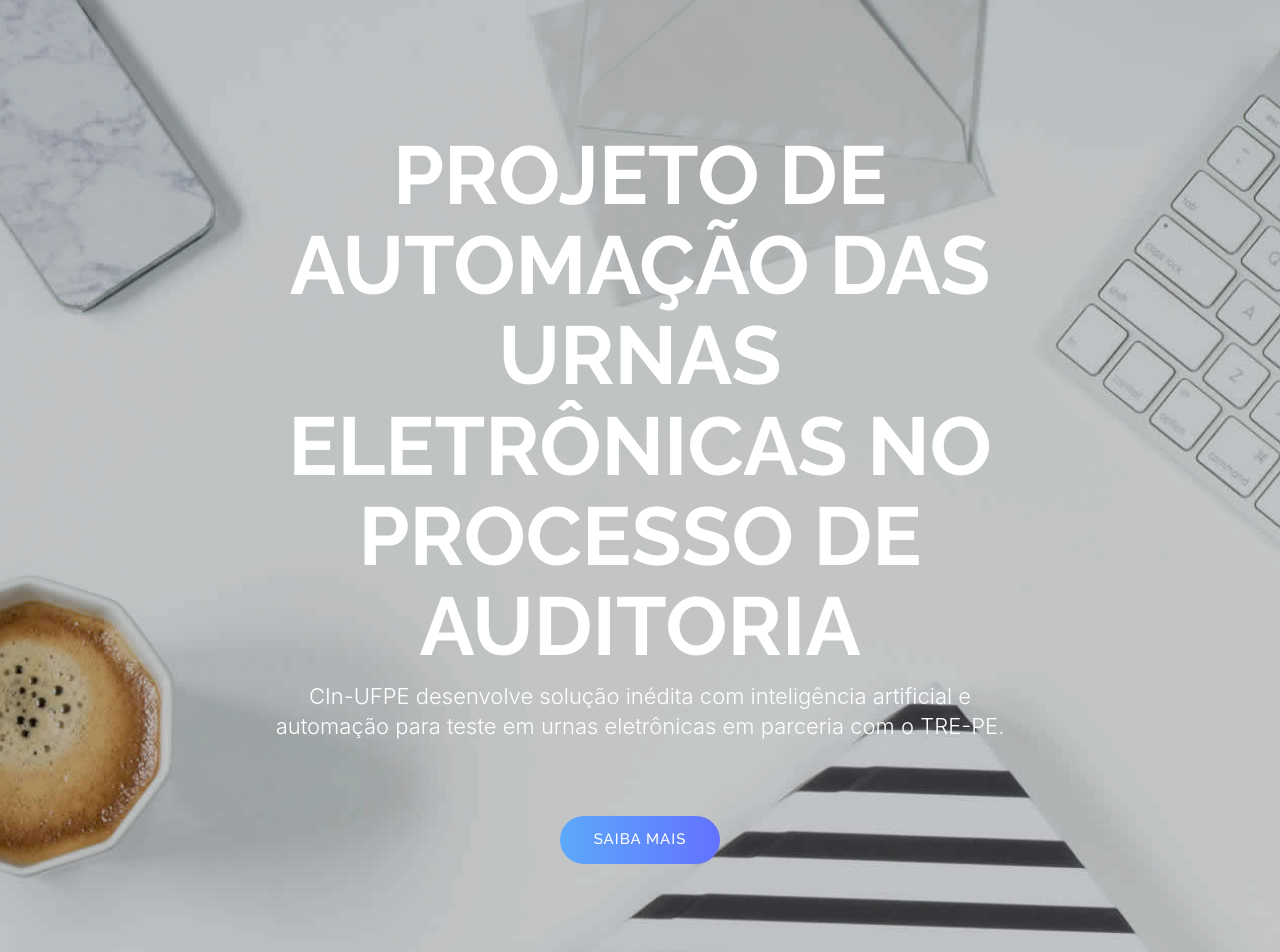
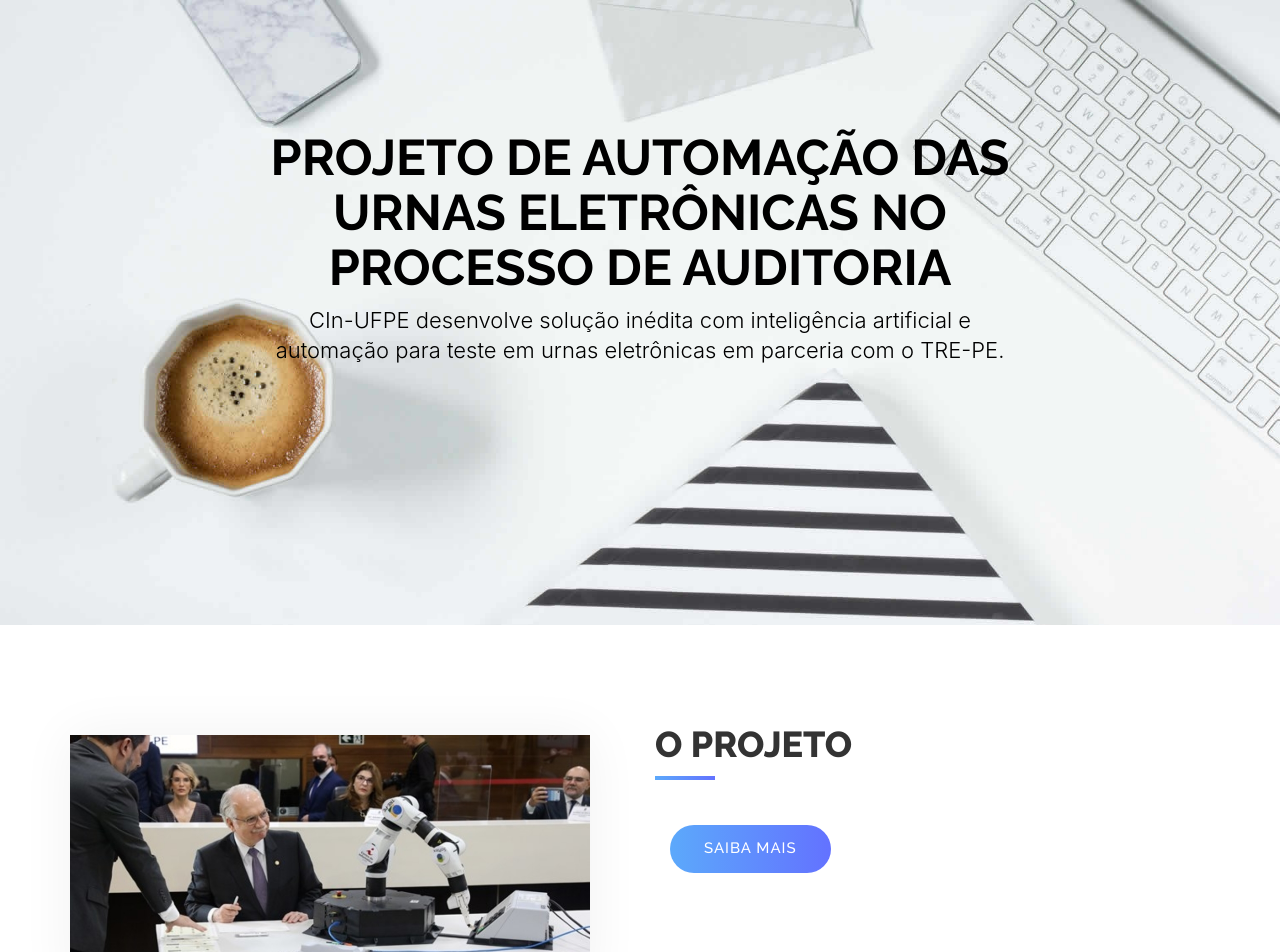
Before and after one commit to Curso-de-Robotica-e-IA/curso-de-robotica-ia.github.io, a React (Create React App) app: page /project-2022 in a window 1280 px wide. Shown: the part 220-1172 px from the top of the page. Built offline with nearby package versions, Linux system fonts and the light colour scheme; what smooth-scroll would draw is missing.

Commit message:
new landpage with route problem

```diff
--- a/public/css/style.css
+++ b/public/css/style.css
@@ -262,6 +262,34 @@ a:focus,
   -moz-background-size: cover;
   background-size: cover;
   -o-background-size: cover;
+}
+.intro-project{
+  display: table;
+  width: 100%;
+  padding: 0;
+  background: url(../img/intro-bg.jpg) center center no-repeat;
+  background-color: #000000;
+  -webkit-background-size: cover;
+  -moz-background-size: cover;
+  background-size: cover;
+  -o-background-size: cover;
+}
+.intro-project h1 {
+  font-family: "Raleway", sans-serif;
+  color: rgb(0, 0, 0);
+  font-size: 50px;
+  font-weight: 700;
+  text-transform: uppercase;
+  margin-top: 0;
+  margin-bottom: 10px;
+}
+.intro-project p {
+  color: rgb(0, 0, 0);
+  font-size: 22px;
+  font-weight: 300;
+  line-height: 30px;
+  margin: 0 auto;
+  margin-bottom: 60px;
 }
 .intro .overlay {
   background: rgba(0, 0, 0, 0.2);
--- /dev/null
+++ b/src/components/projects/2022/about.jsx
@@ -0,0 +1,26 @@
+export const About = (props) => {
+    return (
+      <div id="about">
+        <div className="container">
+          <div className="row">
+            <div className="col-xs-12 col-md-6">
+              {" "}
+              <img src="img/portfolio/TRE/07-TRE-Large.jpg" className="img-responsive" alt="" />{" "}
+            </div>
+            <div className="col-xs-12 col-md-6">
+              <div className="text-img">
+                <h2>O projeto</h2>
+                <p>{props.data ? props.data.paragraph : "loading..."}</p>
+              </div>
+              <a
+                  href="#project2022-blogpost"
+                  className="btn btn-custom btn-lg page-scroll"
+                >
+                  Saiba mais
+                </a>{" "}
+            </div>
+          </div>
+        </div>
+      </div>
+    );
+  };
--- /dev/null
+++ b/src/components/projects/2022/header.jsx
@@ -0,0 +1,21 @@
+export const Header = (props) => {
+  return (
+    <header id="header-project">
+      <div className="intro-project">
+        <div className="overlay">
+          <div className="container">
+            <div className="row">
+              <div className="col-md-8 col-md-offset-2 intro-text">
+                <h1>
+                  {props.data ? props.data.title : "Loading"}
+                  <span></span>
+                </h1>
+                <p>{props.data ? props.data.paragraph : "Loading"}</p>
+              </div>
+            </div>
+          </div>
+        </div>
+      </div>
+    </header>
+  );
+};
--- a/src/components/projects/2022/navigation.jsx
+++ b/src/components/projects/2022/navigation.jsx
@@ -36,8 +36,8 @@ export const Navigation = (props) => {
                 </a>
               </li>
               <li>
-                <a href="#team" className="page-scroll">
-                  Time
+                <a href="#team_voxar" className="page-scroll">
+                  Colaboradores
                 </a>
               </li>
             </ul>
--- a/src/components/projects/2022/team.jsx
+++ b/src/components/projects/2022/team.jsx
@@ -1,19 +1,14 @@
-import { Link } from "react-router-dom";
-
 export const Team = (props) => {
-  function isMain(element) {
-    return element ? element.main : false;
-  }
   return (
-    <div id="team" className="text-center">
+    <div id="team_voxar" className="text-center">
       <div className="container">
         <div className="col-md-8 col-md-offset-2 section-title">
-          <h2>Conheça nosso Time</h2>
-          <p>Contamos com professores e funcionários qualificados.</p>
+          <h2>Time de pesquisadores</h2>
+          <p>Contamos com a ajuda de pesquisadores do voxar no primeiro ano de projeto.</p>
         </div>
         <div id="row">
           {props.data
-            ? props.data.filter(isMain).map((d, i) => (
+            ? props.data.map((d, i) => (
                 <div key={`${d.name}-${i}`} className="col-md-3 col-sm-6 team">
                   <div className="thumbnail">
                     {" "}
@@ -21,18 +16,13 @@ export const Team = (props) => {
                     <div className="caption">
                       <h4>{d.name}</h4>
                       <p>{d.job}</p>
+                      <p>{d.bio}</p>
+                      <p>{d.contact}</p>
                     </div>
                   </div>
                 </div>
               ))
             : "loading"}
-          <div className="col-md-8 col-md-offset-2 intro-text">
-            <nav className="btn btn-custom btn-lg page-scroll">
-              <Link to="/all-team" style={{ color: "#FFF" }}>
-                Mais detalhes
-              </Link>
-            </nav>
-          </div>
         </div>
       </div>
     </div>
--- a/src/components/projectsHorizontalMenu/ProjectsMenu.js
+++ b/src/components/projectsHorizontalMenu/ProjectsMenu.js
@@ -8,11 +8,12 @@ import "./hideScrollbar.css";
 
 const elemPrefix = "project-";
 const getId = (index) => `${elemPrefix}${index}`;
+const getIdYear = getId+2022
 
 const getItems = (size) =>
   Array(size)
     .fill(0)
-    .map((_, ind) => ({ id: getId(ind) }));
+    .map((_, ind) => ({ id: getIdYear(ind) }));
 
 function ProjectsMenu(props) {
   const [items] = React.useState(getItems(props["props"]["data"].length));
--- a/src/data/data_projects.json
+++ b/src/data/data_projects.json
@@ -3,6 +3,11 @@
         "title": "Projeto de automação das urnas eletrônicas no processo de auditoria",
         "paragraph": "CIn-UFPE desenvolve solução inédita com inteligência artificial e automação para teste em urnas eletrônicas em parceria com o TRE-PE."
     },
+    "About": [
+        {
+            "paragraph": "O Centro de Informática (CIn) da Universidade Federal de Pernambuco (UFPE), com tradição em programas de residência para empresas há 2 décadas, sendo referência nacional e premiado pelo MCTI, lançou em outubro de 2021 a primeira turma da Residência em Robótica e Inteligência Artificial Aplicadas a Testes de Software através de convênio com a Softex e posterior acordo de parceria tripartite com o Tribunal Regional Eleitoral (TRE-PE). A proposta do curso é formar especialistas, uma Pós-Graduação Lato Sensu, em Robótica e Inteligência Artificial e desenvolver um kit robótico inteligente capaz de interagir com as urnas eletrônicas do TRE-PE nas eleições de 2022."
+        }
+      ],
     "Landmarks":[
         {
             "name": "Ascom CIn",
--- a/src/pages/home.jsx
+++ b/src/pages/home.jsx
@@ -1,6 +1,6 @@
 import { useState, useEffect } from "react";
 import { Navigation } from "../components/home/navigation";
-import { Header } from "../components/header";
+import { Header } from "../components/home/header";
 import { Skills } from "../components/home/skills";
 import { About } from "../components/home/about";
 import { Projects } from "../components/home/projects";
--- a/src/pages/projects/project2022.jsx
+++ b/src/pages/projects/project2022.jsx
@@ -4,7 +4,8 @@ import "../../App.css";
 import { useState } from "react";
 import { useEffect } from "react";
 import { Navigation } from "../../components/projects/2022/navigation";
-import { Header } from "../../components/header";
+import { Header } from "../../components/projects/2022/header";
+import { About } from "../../components/projects/2022/about";
 import { Gallery } from "../../components/projects/2022/gallery";
 import { Testimonials } from "../../components/projects/2022/testimonials";
 import { Team } from "../../components/projects/2022/team";
@@ -23,6 +24,7 @@ export const Project2022 = () => {
     <div>
       <Navigation />
       <Header data={landingPageData.Header} />
+      <About data={landingPageData.About} />
       <Gallery data={landingPageData.Gallery} />
       <Testimonials data={landingPageData.Testimonials} />
       <Team data={landingPageData.Team} />
```
Also changed, not shown: src/components/blogPost.jsx (renamed from src/components/home/blogPost.jsx), src/components/home/header.jsx (renamed from src/components/header.jsx).
